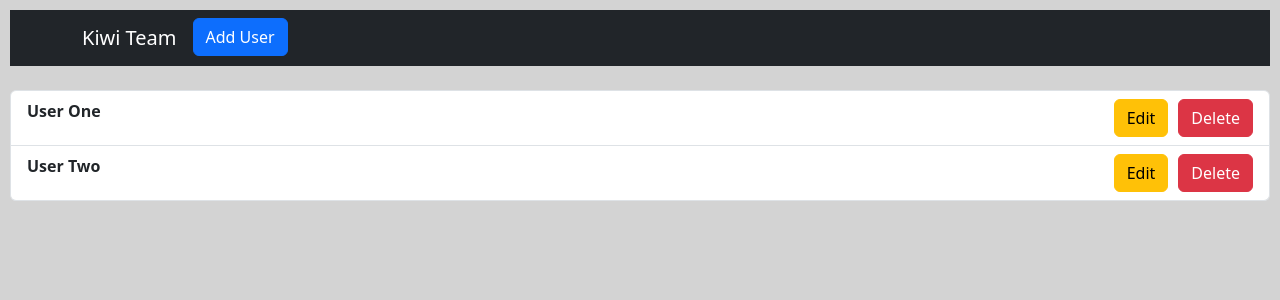
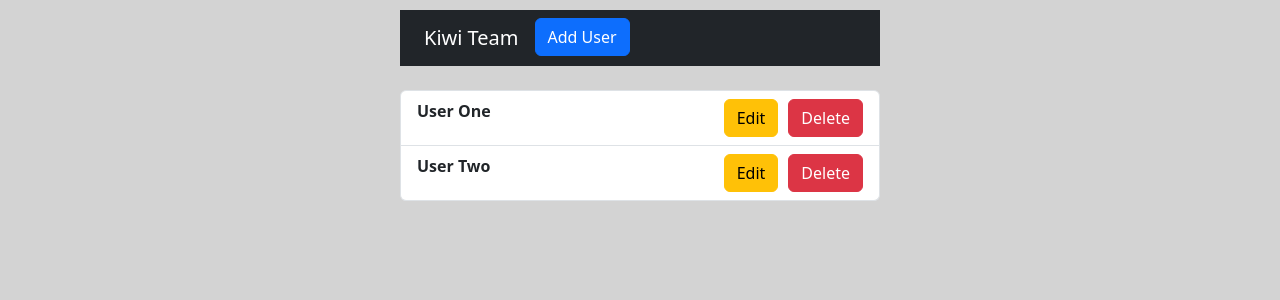
Before and after one commit to luckypig3400/react_crud, a React (Create React App) app: page / in a window 1280 px wide. Shown: the top 300 px of the page. Built offline with nearby package versions, Linux system fonts and the light colour scheme; the HTML template or start-up script is replaced by a standard one.

Commit message:
feat: 使用GlobalState中的GlobalContext與GlobalProvider

```diff
--- a/src/App.js
+++ b/src/App.js
@@ -4,6 +4,7 @@ import Home from './components/Home';
 import AddUser from './components/AddUser';
 import EditUser from './components/EditUser';
 import { BrowserRouter as Router, Routes, Route } from 'react-router-dom';
+import { GloabalProvider } from './context/GlobalState';
 import "bootstrap/dist/css/bootstrap.min.css";
 
 // TODO: 接下來跟著文章改為進階版(拆分各個Components)
@@ -11,7 +12,8 @@ import "bootstrap/dist/css/bootstrap.min.css";
 
 function App() {
   return (
-    <div className="App">
+    <div style={{ maxWidth: "30rem", margin: "4rem auto", marginTop: "0rem" }}>
+      <GloabalProvider>
         <Router>
           <Routes>
             <Route path="/" element={<Home />} />
@@ -19,6 +21,7 @@ function App() {
             <Route path="/edit" element={<EditUser />} />
           </Routes>
         </Router>
+      </GloabalProvider>
     </div>
   );
 }
--- a/src/components/UserList.js
+++ b/src/components/UserList.js
@@ -1,8 +1,13 @@
-import React from 'react'
+import React, { useContext } from 'react'
 import { Link } from "react-router-dom";
 import { ListGroup, ListGroupItem, Button } from 'reactstrap';
+import { GlobalContext } from '../context/GlobalState';
 
 function UserList() {
+  const { users } = useContext(GlobalContext);
+  console.log(users);
+  // console.log("users:" + JSON.stringify(users));
+
   return (
     <ListGroup className='mt-4'>
       <ListGroupItem className='d-flex'>
```
Lines whose indentation alone changed are shown as unchanged.
